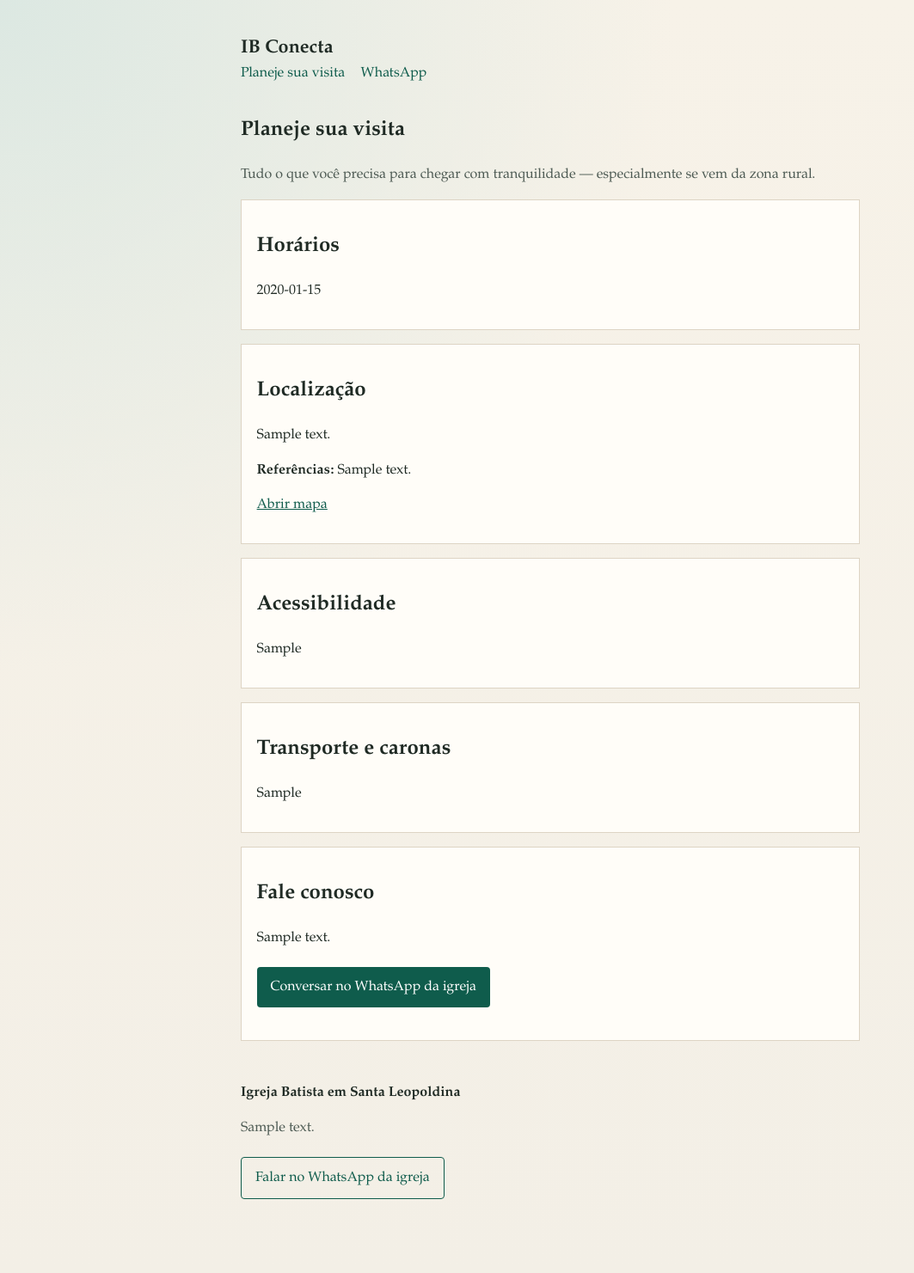
After one commit to marquesjr/ib-conecta, a Django app: template templates/public/plan_visit.html in a window 1280 px wide. The commit adds this page. Shown: the whole page at 86% size, without its empty margins (0-1063 px from the left). Run offline with Django 5.2, Linux system fonts and the light colour scheme; the template is opened without the code that fills it: most values are stand-ins (such as "Sample title", 1, 10 or a date in 2020).

Commit message:
Add evangelistic home, plan-your-visit page, and configurable WhatsApp.
Public visitors can reach the next service, rural visit guidance, and the
church WhatsApp channel from lightweight pages driven by Wagtail settings.

Closes #5

Co-authored-by: José Marques <marques@outlook.com>

```diff
--- a/apps/public/urls.py
+++ b/apps/public/urls.py
@@ -1,7 +1,8 @@
 from django.urls import path
 
-from .views import home
+from .views import home, plan_visit
 
 urlpatterns = [
     path("", home, name="home"),
+    path("planeje-sua-visita/", plan_visit, name="plan_visit"),
 ]
--- a/apps/public/views.py
+++ b/apps/public/views.py
@@ -3,3 +3,7 @@ from django.shortcuts import render
 
 def home(request):
     return render(request, "public/home.html")
+
+
+def plan_visit(request):
+    return render(request, "public/plan_visit.html")
--- a/config/settings/base.py
+++ b/config/settings/base.py
@@ -23,6 +23,7 @@ INSTALLED_APPS = [
     # Wagtail
     "wagtail.contrib.forms",
     "wagtail.contrib.redirects",
+    "wagtail.contrib.settings",
     "wagtail.embeds",
     "wagtail.sites",
     "wagtail.users",
@@ -34,6 +35,7 @@ INSTALLED_APPS = [
     "wagtail",
     "modelcluster",
     "taggit",
+
     # Django
     "django.contrib.admin",
     "django.contrib.auth",
@@ -67,7 +69,9 @@ TEMPLATES = [
                 "django.template.context_processors.request",
                 "django.contrib.auth.context_processors.auth",
                 "django.contrib.messages.context_processors.messages",
+                "apps.public.context_processors.church_settings",
             ],
+
         },
     },
 ]
--- /dev/null
+++ b/templates/base.html
@@ -0,0 +1,81 @@
+<!DOCTYPE html>
+<html lang="pt-BR">
+  <head>
+    <meta charset="utf-8" />
+    <meta name="viewport" content="width=device-width, initial-scale=1" />
+    <title>{% block title %}IB Conecta — Igreja Batista em Santa Leopoldina{% endblock %}</title>
+    <style>
+      :root {
+        --bg: #f3efe6;
+        --ink: #1f2a24;
+        --accent: #0f5c4c;
+        --muted: #4d5a53;
+        --surface: #fffdf8;
+      }
+      * { box-sizing: border-box; }
+      body {
+        margin: 0;
+        font-family: "Source Serif 4", "Palatino Linotype", Palatino, serif;
+        color: var(--ink);
+        background:
+          radial-gradient(circle at top left, #dce8e2 0%, transparent 40%),
+          linear-gradient(180deg, #f7f2e8 0%, var(--bg) 100%);
+        line-height: 1.55;
+      }
+      a { color: var(--accent); }
+      .wrap { width: min(720px, calc(100% - 2rem)); margin: 0 auto; padding: 1.5rem 0 3rem; }
+      header.site-header, footer.site-footer { padding: 1rem 0; }
+      .brand { font-size: 1.35rem; font-weight: 700; text-decoration: none; color: var(--ink); }
+      .cta {
+        display: inline-block;
+        margin: 0.35rem 0.35rem 0.35rem 0;
+        padding: 0.7rem 1rem;
+        background: var(--accent);
+        color: #fff;
+        text-decoration: none;
+        border-radius: 4px;
+      }
+      .cta.secondary { background: transparent; color: var(--accent); border: 1px solid var(--accent); }
+      .panel {
+        background: var(--surface);
+        border: 1px solid #ddd4c4;
+        padding: 1rem 1.1rem;
+        margin: 1rem 0;
+      }
+      .muted { color: var(--muted); }
+      nav a { margin-right: 0.9rem; text-decoration: none; }
+    </style>
+    {% block extra_head %}{% endblock %}
+  </head>
+  <body>
+    <div class="wrap">
+      <header class="site-header">
+        <a class="brand" href="{% url 'home' %}">IB Conecta</a>
+        <nav>
+          <a href="{% url 'plan_visit' %}">Planeje sua visita</a>
+          {% if whatsapp_url %}
+            <a href="{{ whatsapp_url }}" target="_blank" rel="noopener noreferrer">WhatsApp</a>
+          {% endif %}
+        </nav>
+      </header>
+
+      <main>
+        {% block content %}{% endblock %}
+      </main>
+
+      <footer class="site-footer">
+        <p><strong>Igreja Batista em Santa Leopoldina</strong></p>
+        {% if church_settings and church_settings.whatsapp_welcome_text %}
+          <p class="muted">{{ church_settings.whatsapp_welcome_text }}</p>
+        {% endif %}
+        {% if whatsapp_url %}
+          <p>
+            <a class="cta secondary" href="{{ whatsapp_url }}" target="_blank" rel="noopener noreferrer">
+              Falar no WhatsApp da igreja
+            </a>
+          </p>
+        {% endif %}
+      </footer>
+    </div>
+  </body>
+</html>
--- /dev/null
+++ b/templates/public/plan_visit.html
@@ -0,0 +1,60 @@
+{% extends "base.html" %}
+
+{% block title %}Planeje sua visita — IB Conecta{% endblock %}
+
+{% block content %}
+  <section>
+    <h1>Planeje sua visita</h1>
+    <p class="muted">
+      Tudo o que você precisa para chegar com tranquilidade — especialmente se vem da zona rural.
+    </p>
+
+    <div class="panel">
+      <h2>Horários</h2>
+      <p>{{ church_settings.service_times|linebreaksbr }}</p>
+    </div>
+
+    <div class="panel">
+      <h2>Localização</h2>
+      <p>{{ church_settings.address_line }}</p>
+      {% if church_settings.address_references %}
+        <p><strong>Referências:</strong> {{ church_settings.address_references|linebreaksbr }}</p>
+      {% endif %}
+      {% if church_settings.map_url %}
+        <p>
+          <a href="{{ church_settings.map_url }}" target="_blank" rel="noopener noreferrer">
+            Abrir mapa
+          </a>
+        </p>
+      {% endif %}
+    </div>
+
+    {% if church_settings.accessibility_info %}
+      <div class="panel">
+        <h2>Acessibilidade</h2>
+        <p>{{ church_settings.accessibility_info|linebreaksbr }}</p>
+      </div>
+    {% endif %}
+
+    {% if church_settings.transport_info %}
+      <div class="panel">
+        <h2>Transporte e caronas</h2>
+        <p>{{ church_settings.transport_info|linebreaksbr }}</p>
+      </div>
+    {% endif %}
+
+    <div class="panel">
+      <h2>Fale conosco</h2>
+      {% if church_settings.whatsapp_welcome_text %}
+        <p>{{ church_settings.whatsapp_welcome_text }}</p>
+      {% endif %}
+      {% if whatsapp_url %}
+        <p>
+          <a class="cta" href="{{ whatsapp_url }}" target="_blank" rel="noopener noreferrer">
+            Conversar no WhatsApp da igreja
+          </a>
+        </p>
+      {% endif %}
+    </div>
+  </section>
+{% endblock %}
```
Also changed, not shown: apps/public/context_processors.py (added, +25 -0 lines), apps/public/models.py (added, +121 -0 lines), apps/public/tests/test_home.py (+56 -0 lines), apps/public/tests/test_plan_visit.py (added, +40 -0 lines), apps/public/tests/test_whatsapp.py (added, +12 -0 lines), apps/public/whatsapp.py (added, +11 -0 lines), templates/public/home.html (+29 -17 lines), README.md, apps/public/migrations/0001_initial.py (added), apps/public/migrations/__init__.py (added).
